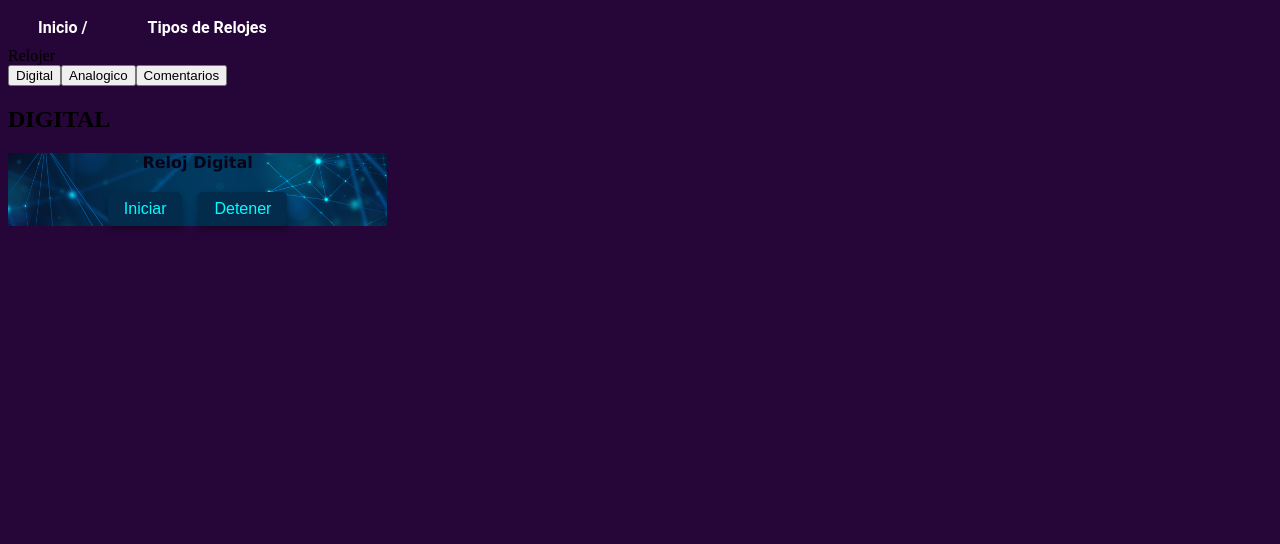
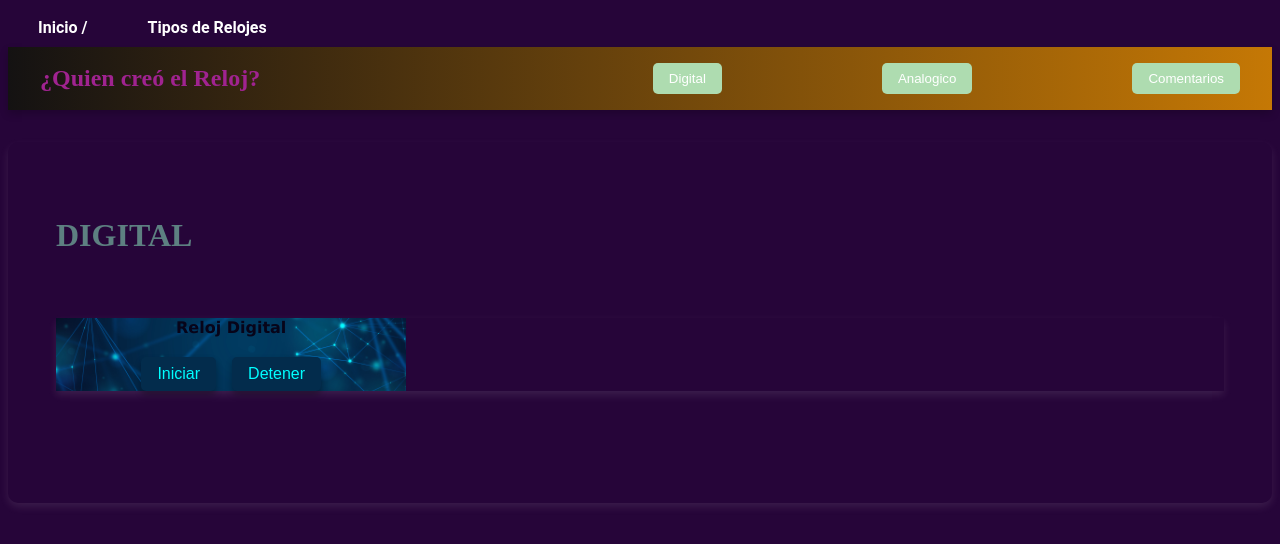
Before and after one commit to vpeinado263/4ta-Tarea-REACT-NEXT.JS, a Next.js app: page /tiposDeRelojes in a window 1280 px wide. Shown: the top 544 px of the page. Built offline with nearby package versions, Linux system fonts and the light colour scheme.

Commit message:
Insertar cambios adicionales

```diff
--- a/src/components/Blog.js
+++ b/src/components/Blog.js
@@ -20,11 +20,11 @@ const Blog = () => {
   return (
     <>
     <nav className="navbar">
-      <div className="navbar-title">Relojer</div>
+      <div className="navbar-title">¿Quien creó el Reloj?</div>
       <div className="button-container">
-        <button className="blog-button" onClick={() => setRecurso("digital")}>Digital</button>
-        <button className="blog-button" onClick={() => setRecurso("analogico")}>Analogico</button>
-        <button className="blog-button" onClick={() => setRecurso("comentarios")}>Comentarios</button>
+        <button className="nav-button" onClick={() => setRecurso("digital")}>Digital</button>
+        <button className="nav-button" onClick={() => setRecurso("analogico")}>Analogico</button>
+        <button className="nav-button" onClick={() => setRecurso("comentarios")}>Comentarios</button>
       </div>
     </nav>
     <div className="content-container">
--- a/src/styles/globals.css
+++ b/src/styles/globals.css
@@ -14,3 +14,55 @@ a {
  .digitalContainer {
   background-image: url(../../public/funds/digital.jpg);
 }
+
+
+
+/***blog**/
+/* Estilos para Blog.module.css */
+
+.navbar {
+  display: flex;
+  justify-content: space-between;
+  align-items: center;
+  padding: 1rem 2rem;
+  background: linear-gradient(to right, #141212, #c57805);
+  box-shadow: 0 4px 8px rgba(0, 0, 0, 0.2);
+}
+.navbar-title {
+  font-size: 1.5rem;
+  font-weight: bold;
+  color: #a02390;
+}
+.button-container {
+  display: flex;
+  gap: 10rem;
+}
+.nav-button {
+  background-color: #aedcb0;
+  color: white;
+  padding: 0.5rem 1rem;
+  border: none;
+  border-radius: 5px;
+  cursor: pointer;
+  transition: background-color 0.3s;
+}
+.nav-button:hover {
+  background-color: #45a049;
+}
+.content-container {
+  padding: 3rem;
+  margin: 2rem auto;
+  background: transparent;
+  border-radius: 10px;
+  box-shadow: 0 4px 8px rgba(244, 240, 240, 0.1);
+}
+.blog-title {
+  font-size: 2em;
+  color: rgb(93, 128, 129);
+}
+.blog-content {
+  font-size: 4rem;
+  box-shadow: 0 4px 8px rgba(244, 240, 240, 0.1);
+  color: #ab2525;
+  background-color: transparent;
+}
```
